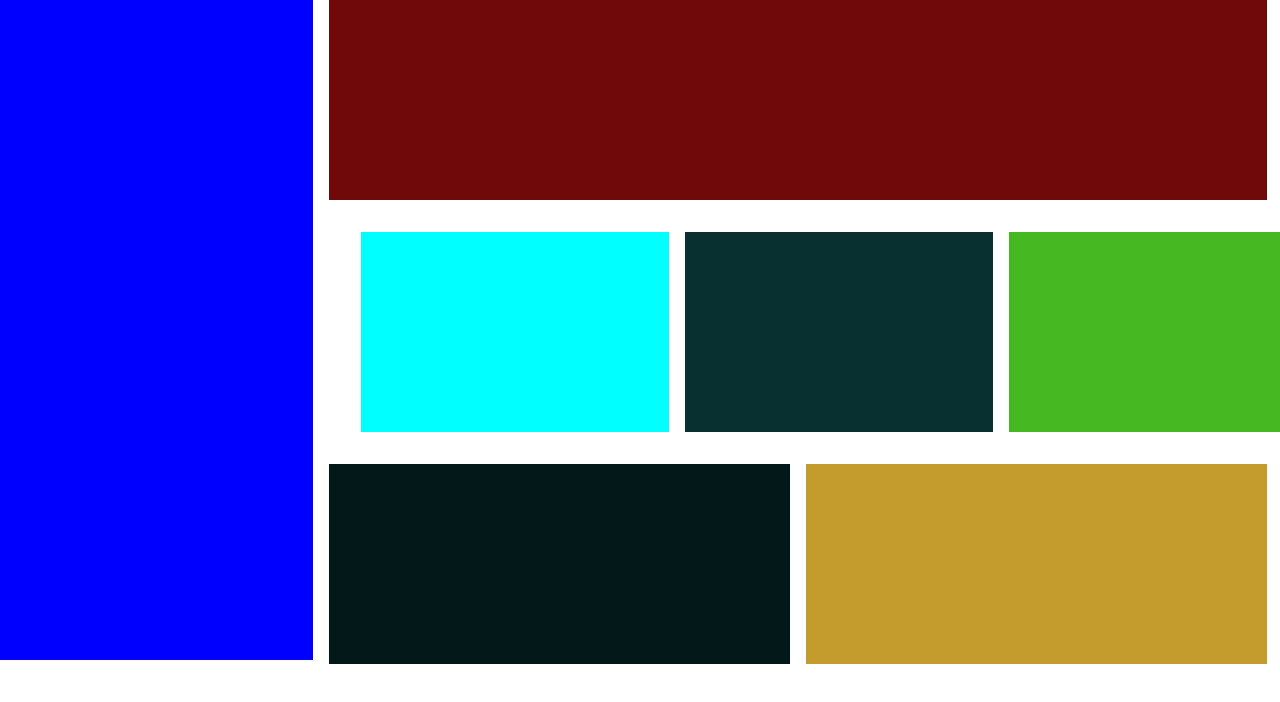
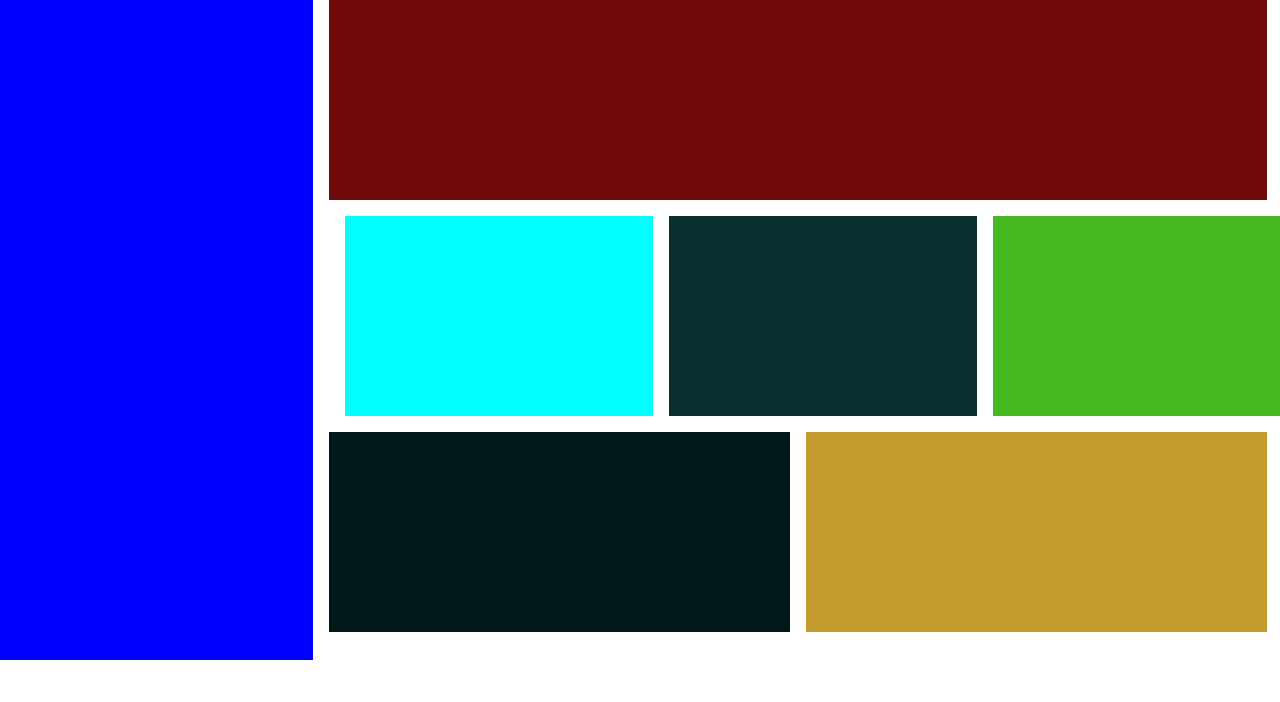
Before and after one commit to Uujgiijack/flexbox, a plain HTML site: page index.html in a window 1280 px wide. Shown: the top 702 px of the page. Drawn offline with Linux system fonts and the light colour scheme.

Commit message:
Update style.css

```diff
--- a/style.css
+++ b/style.css
@@ -33,7 +33,7 @@
 .column2 .row2{
     width: 100%;
     height: 200px;
-    margin: 1rem;
+/*     margin: 1rem; */
     padding: 1rem;
     display: flex;
     gap: 1rem;
```
